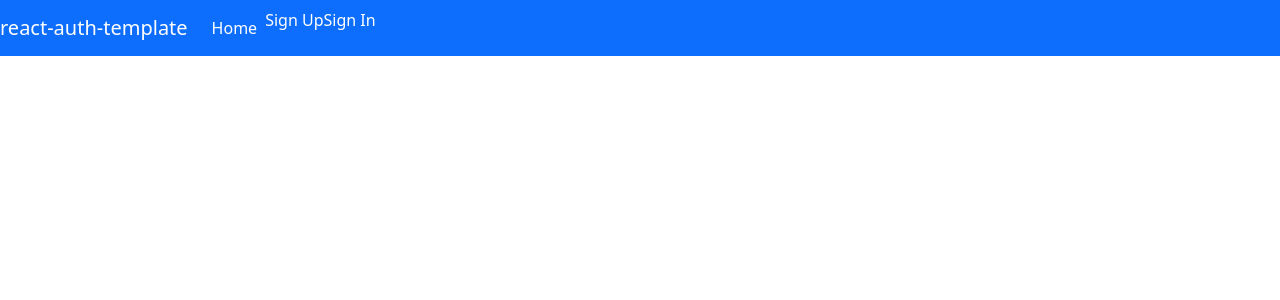
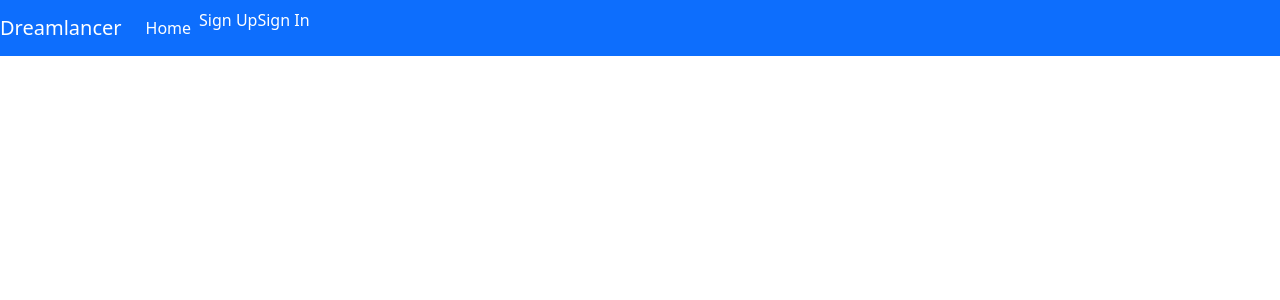
Before and after one commit to Zene09/client-dreamlancer, a React (Create React App) app: page /sign-out/sign-in/ in a window 1280 px wide. Shown: the top 300 px of the page. Built offline with nearby package versions, Linux system fonts and the light colour scheme.

Commit message:
fixed header to Dreamlancer

```diff
--- a/src/components/shared/Header.js
+++ b/src/components/shared/Header.js
@@ -46,7 +46,7 @@ const Header = ({ user }) => (
 	<Navbar bg='primary' variant='dark' expand='md'>
 		<Navbar.Brand>
             <Link to='/' style={linkStyle}>
-                react-auth-template
+                Dreamlancer
             </Link>
         </Navbar.Brand>
 		<Navbar.Toggle aria-controls='basic-navbar-nav' />
--- a/src/components/shared/RequireAuth.js
+++ b/src/components/shared/RequireAuth.js
@@ -2,5 +2,5 @@ import { Navigate } from 'react-router-dom'
 
 export default function RequireAuth({ user, children }) {
 
-	return user !== null ? children : <Navigate to='/sign-in' replace />
+	return user !== null ? children : <Navigate to='sign-in/' replace />
 }
```
